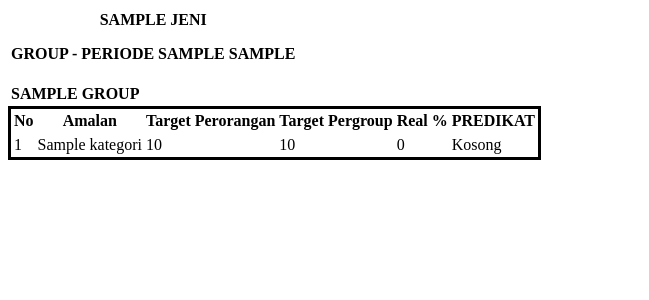
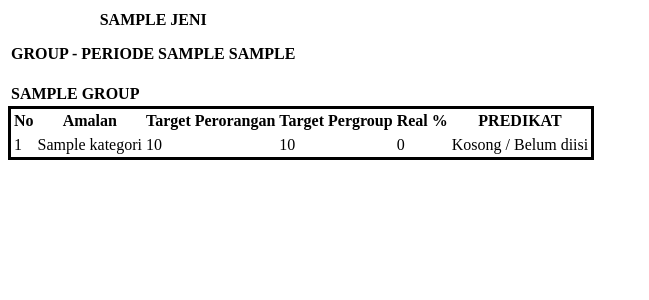
Before and after one commit to FebriTahta/form_penilaian, a Laravel app: template resources/views/cetak/laporan_amalan_group.blade.php in a window 1280 px wide. Shown: the top 300 px of the page, without its empty margins (0-649 px from the left). Run offline with Laravel 8, Linux system fonts and the light colour scheme; the template is opened without the code that fills it: most values are stand-ins (such as "Sample title", 1, 10 or a date in 2020); lists and menus that the app fills with data are empty.

Commit message:
laporan group amalan harian fix

```diff
--- a/resources/views/cetak/laporan_amalan_group.blade.php
+++ b/resources/views/cetak/laporan_amalan_group.blade.php
@@ -92,7 +92,7 @@
                             @endif
 
                         @else
-                            Kosong
+                            Kosong / Belum diisi
                         @endif
                     </td>
                 </tr>
```
